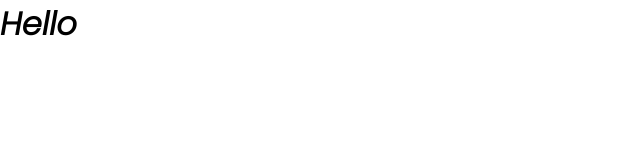
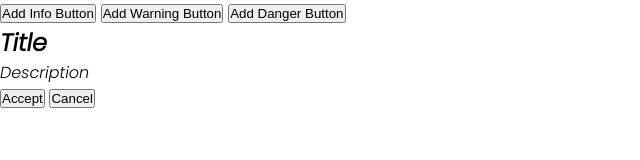
Before and after one commit to orzech445/Projects-js, a plain HTML site: page Modal Window/index.html in a window 1280 px wide. Shown: the whole page, without its empty margins (0-640 px from the left). Drawn offline with nearby package versions, Linux system fonts and the light colour scheme.

Commit message:
Update HTML file

```diff
--- a/Modal Window/index.html
+++ b/Modal Window/index.html
@@ -4,13 +4,27 @@
 <head>
     <meta charset="utf-8" />
     <meta name="viewport" content="width=device-width, initial-scale=1.0">
-    <title>title</title>
+    <title>Modal Window</title>
     <link rel="stylesheet" href="style.css" />
+    <script src="https://unpkg.com/feather-icons"></script>
+<script src="https://cdn.jsdelivr.net/npm/feather-icons/dist/feather.min.js"></script>
 	<script src="script.js" defer></script>
 </head>
 <body>
-    <h1>
-        Hello
-    </h1>
+    <div class="add-buttons">
+        <button class="info">Add Info Button</button>
+        <button class="warning">Add Warning Button</button>
+        <button class="danger">Add Danger Button</button>
+    </div>
+    <div class="modal-container">
+        <div class="modal">
+            <h2>Title</h2>
+            <p>Description</p>
+            <div class="modal-buttons">
+                <button class="accept">Accept</button>
+                <button class="cancel">Cancel</button>
+            </div>
+        </div>
+    </div>
 </body>
 </html>
```
